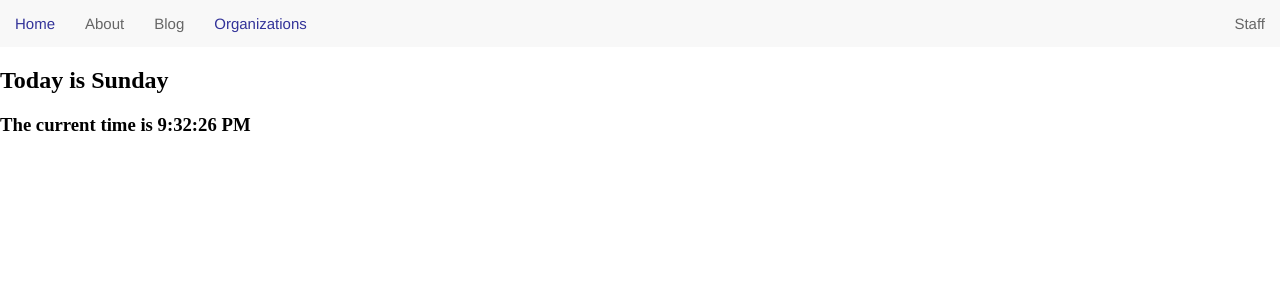
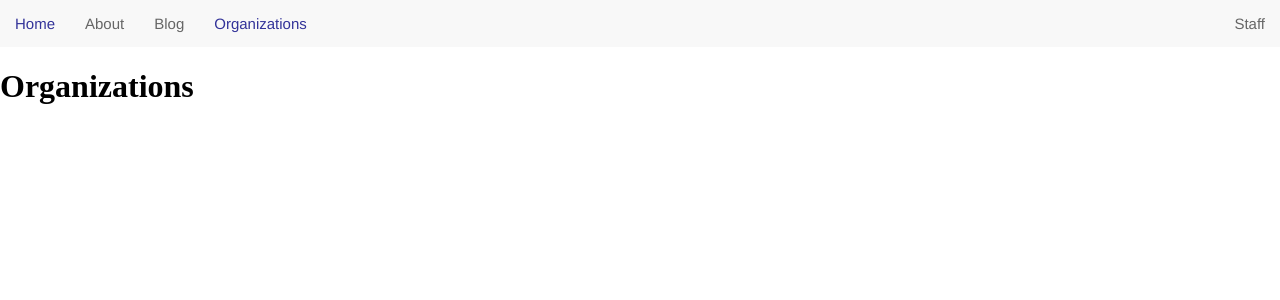
Before and after one commit to ericgong2005/ericgong2005.github.io, a Jekyll site: the page built from docs/organizations.html, in a window 1280 px wide. Shown: the top 300 px of the page. Built offline with Jekyll 4.4.1, drawn with Linux system fonts in a browser that asks for light colours.

Commit message:
organizations added

```diff
--- a/docs/organizations.html
+++ b/docs/organizations.html
@@ -3,33 +3,14 @@ layout: default
 title: Organizations
 ---
 
-<div id="day-time"></div>
+<h1>Organizations</h1>
 
-<script src="https://cdn.jsdelivr.net/npm/react@17/umd/react.development.js" crossorigin></script>
-<script src="https://cdn.jsdelivr.net/npm/react-dom@17/umd/react-dom.development.js" crossorigin></script>
-<script src="https://cdn.jsdelivr.net/npm/@babel/standalone/babel.min.js"></script>
-
-<script type="text/babel">
-  function DayTime() {
-    const [date, setDate] = React.useState(new Date());
-
-    React.useEffect(() => {
-      const timerID = setInterval(() => setDate(new Date()), 1000);
-
-      return () => clearInterval(timerID); // Cleanup the interval on component unmount
-    }, []);
-
-    const days = ["Sunday", "Monday", "Tuesday", "Wednesday", "Thursday", "Friday", "Saturday"];
-    const day = days[date.getDay()];
-    const time = date.toLocaleTimeString();
-
-    return (
-      <div>
-        <h2>Today is {day}</h2>
-        <h3>The current time is {time}</h3>
-      </div>
-    );
-  }
-
-  ReactDOM.render(<DayTime />, document.getElementById('day-time'));
-</script>
+<div class="organization-list">
+  {% for org in site.data.organizations %}
+    <div class="organization">
+      <img src="{{ org.image }}" alt="{{ org.name }}" class="org-image">
+      <h3 class="organization-name">{{ org.name }}</h3>
+      <p class="organization-description">{{ org.description }}</p>
+    </div>
+  {% endfor %}
+</div>
```
Also changed, not shown: docs/_data/images.yml (line endings or trailing spaces).
